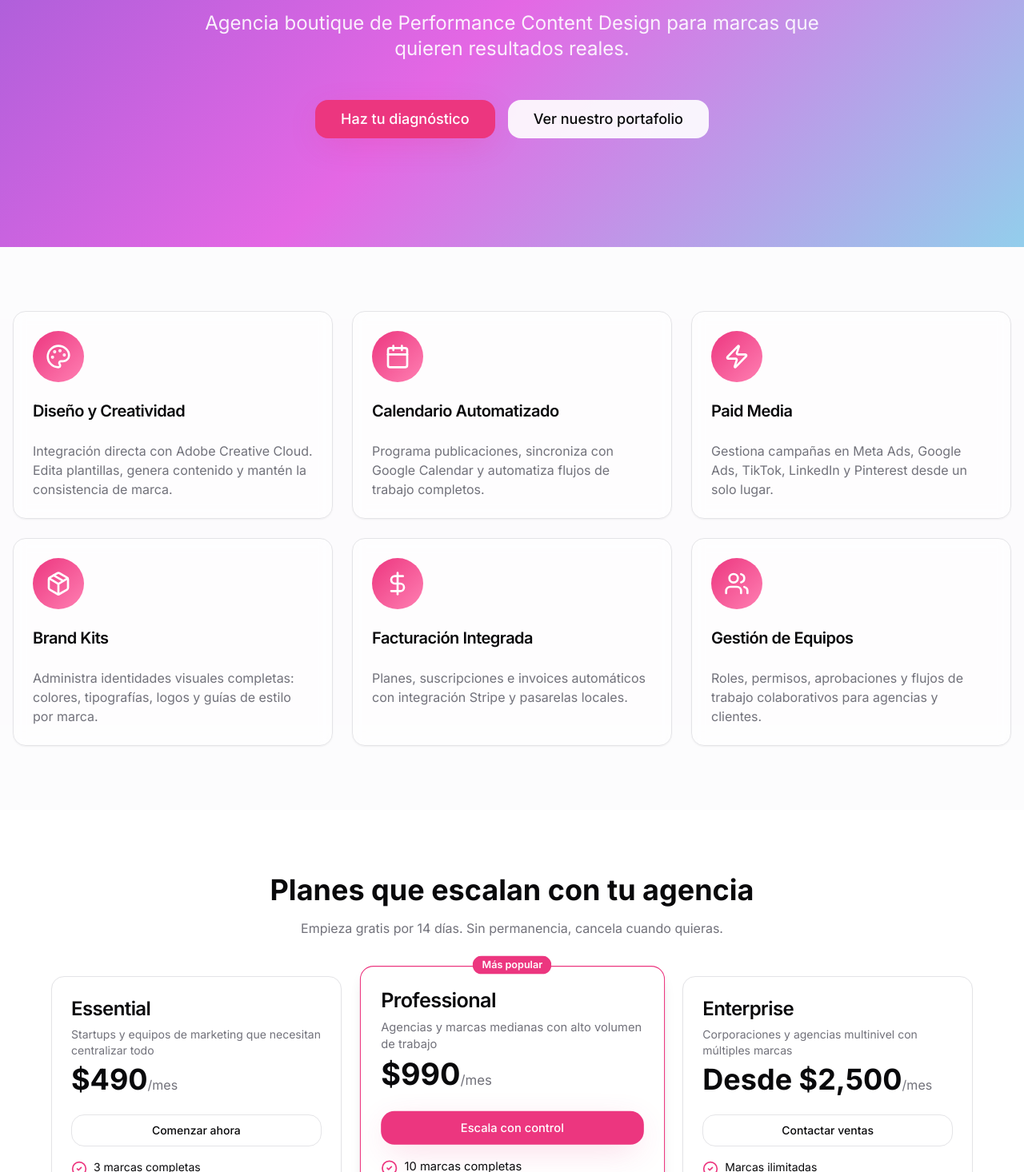
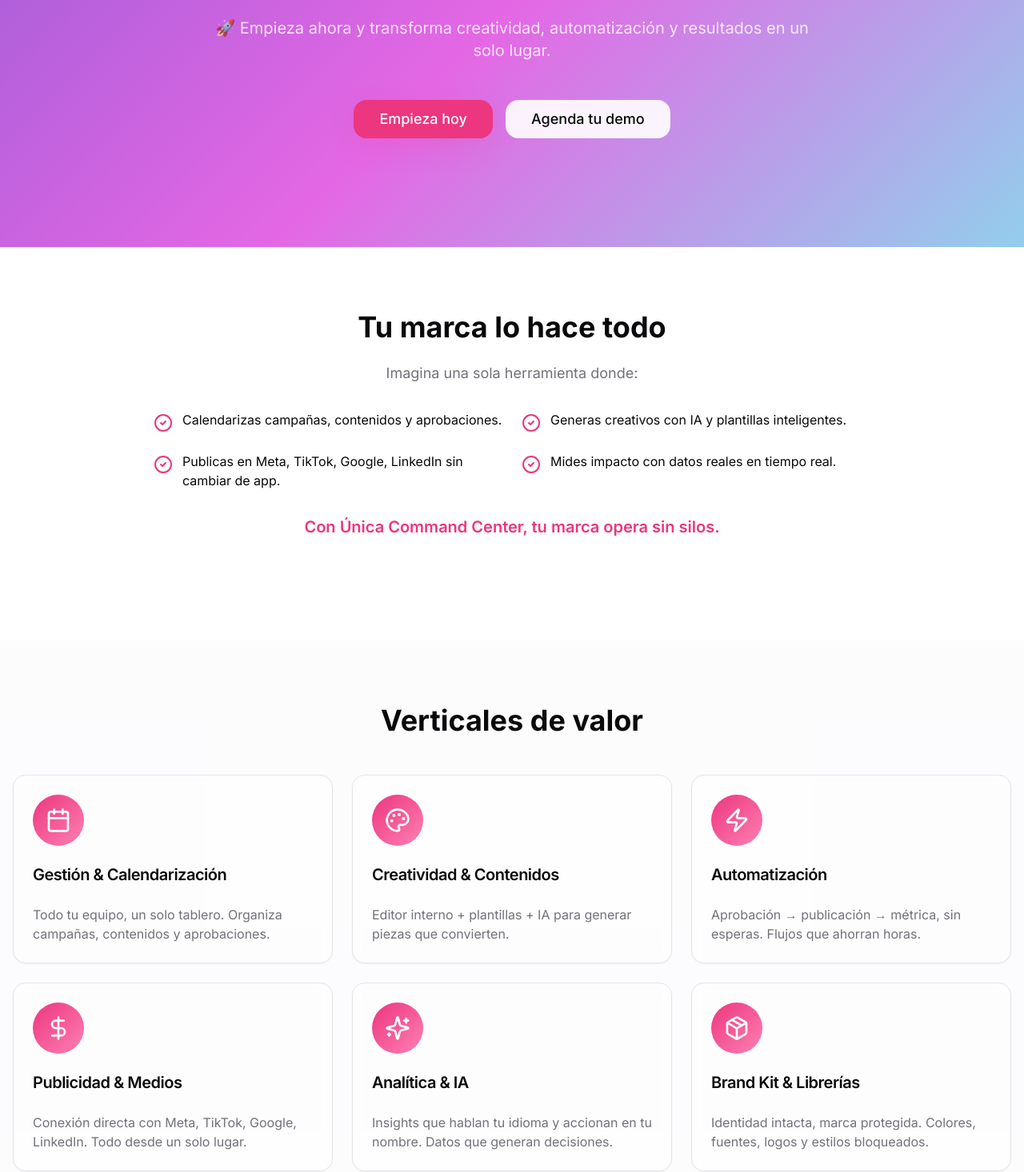
Before and after one commit to dapscl/brainyunica, a React (Vite) app: page / in a window 1280 px wide. Shown: the part 364-1830 px from the top of the page at 80% size. Built offline with nearby package versions, Linux system fonts and the light colour scheme.

Commit message:
Update landing page copies
Update the landing page content with new copy for the header, "Tu marca lo hace todo" section, "Verticales de valor" section, pricing plans, "Qué incluye" section, "Por qué es diferente" section, and the call to action.

```diff
--- a/src/pages/LandingPage.tsx
+++ b/src/pages/LandingPage.tsx
@@ -21,34 +21,34 @@ const LandingPage = () => {
 
   const features = [
     {
-      icon: Palette,
-      title: "Diseño y Creatividad",
-      description: "Integración directa con Adobe Creative Cloud. Edita plantillas, genera contenido y mantén la consistencia de marca."
+      icon: Calendar,
+      title: "Gestión & Calendarización",
+      description: "Todo tu equipo, un solo tablero. Organiza campañas, contenidos y aprobaciones."
     },
     {
-      icon: Calendar,
-      title: "Calendario Automatizado",
-      description: "Programa publicaciones, sincroniza con Google Calendar y automatiza flujos de trabajo completos."
+      icon: Palette,
+      title: "Creatividad & Contenidos",
+      description: "Editor interno + plantillas + IA para generar piezas que convierten."
     },
     {
       icon: Zap,
-      title: "Paid Media",
-      description: "Gestiona campañas en Meta Ads, Google Ads, TikTok, LinkedIn y Pinterest desde un solo lugar."
+      title: "Automatización",
+      description: "Aprobación → publicación → métrica, sin esperas. Flujos que ahorran horas."
+    },
+    {
+      icon: DollarSign,
+      title: "Publicidad & Medios",
+      description: "Conexión directa con Meta, TikTok, Google, LinkedIn. Todo desde un solo lugar."
+    },
+    {
+      icon: Sparkles,
+      title: "Analítica & IA",
+      description: "Insights que hablan tu idioma y accionan en tu nombre. Datos que generan decisiones."
     },
     {
       icon: Package,
-      title: "Brand Kits",
-      description: "Administra identidades visuales completas: colores, tipografías, logos y guías de estilo por marca."
-    },
-    {
-      icon: DollarSign,
-      title: "Facturación Integrada",
-      description: "Planes, suscripciones e invoices automáticos con integración Stripe y pasarelas locales."
-    },
-    {
-      icon: Users,
-      title: "Gestión de Equipos",
-      description: "Roles, permisos, aprobaciones y flujos de trabajo colaborativos para agencias y clientes."
+      title: "Brand Kit & Librerías",
+      description: "Identidad intacta, marca protegida. Colores, fuentes, logos y estilos bloqueados."
     }
   ];
 
@@ -136,26 +136,69 @@ const LandingPage = () => {
         <div className="container mx-auto px-4 py-20 md:py-32">
           <div className="max-w-4xl mx-auto text-center">
             <h1 className="text-5xl md:text-7xl font-bold mb-6 text-white">
-              Hacemos contenidos que venden. Punto.
+              Única Command Center
             </h1>
-            <p className="text-xl md:text-2xl text-white/90 mb-12 max-w-3xl mx-auto">
-              Agencia boutique de Performance Content Design para marcas que quieren resultados reales.
+            <p className="text-xl md:text-2xl text-white/90 mb-4 max-w-3xl mx-auto">
+              Cuatro plataformas, una sola interfaz. Gestiona tu marca desde el brief hasta el ROI.
+            </p>
+            <p className="text-lg md:text-xl text-white/80 mb-12 max-w-3xl mx-auto">
+              🚀 Empieza ahora y transforma creatividad, automatización y resultados en un solo lugar.
             </p>
             <div className="flex flex-col sm:flex-row gap-4 justify-center">
               <Button size="lg" onClick={() => navigate("/auth")} className="text-lg px-8">
-                Haz tu diagnóstico
+                Empieza hoy
               </Button>
               <Button size="lg" variant="secondary" className="text-lg px-8 bg-white/90 hover:bg-white text-foreground">
-                Ver nuestro portafolio
+                Agenda tu demo
               </Button>
             </div>
           </div>
         </div>
       </section>
 
-      {/* Features Section */}
+      {/* Tu marca lo hace todo Section */}
+      <section className="py-20 bg-background">
+        <div className="container mx-auto px-4">
+          <div className="max-w-4xl mx-auto text-center mb-12">
+            <h2 className="text-3xl md:text-4xl font-bold mb-6">
+              Tu marca lo hace todo
+            </h2>
+            <p className="text-lg text-muted-foreground mb-8">
+              Imagina una sola herramienta donde:
+            </p>
+            <div className="grid grid-cols-1 md:grid-cols-2 gap-6 text-left">
+              <div className="flex items-start gap-3">
+                <CheckCircle2 className="h-6 w-6 text-primary shrink-0 mt-1" />
+                <p className="text-foreground">Calendarizas campañas, contenidos y aprobaciones.</p>
+              </div>
+              <div className="flex items-start gap-3">
+                <CheckCircle2 className="h-6 w-6 text-primary shrink-0 mt-1" />
+                <p className="text-foreground">Generas creativos con IA y plantillas inteligentes.</p>
+              </div>
+              <div className="flex items-start gap-3">
+                <CheckCircle2 className="h-6 w-6 text-primary shrink-0 mt-1" />
+                <p className="text-foreground">Publicas en Meta, TikTok, Google, LinkedIn sin cambiar de app.</p>
+              </div>
+              <div className="flex items-start gap-3">
+                <CheckCircle2 className="h-6 w-6 text-primary shrink-0 mt-1" />
+                <p className="text-foreground">Mides impacto con datos reales en tiempo real.</p>
+              </div>
+            </div>
+            <p className="text-xl font-semibold mt-8 text-primary">
+              Con Única Command Center, tu marca opera sin silos.
+            </p>
+          </div>
+        </div>
+      </section>
+
+      {/* Verticales Section */}
       <section className="py-20 bg-muted/30">
         <div className="container mx-auto px-4">
+          <div className="text-center mb-12">
+            <h2 className="text-3xl md:text-4xl font-bold mb-4">
+              Verticales de valor
+            </h2>
+          </div>
           <div className="grid grid-cols-1 md:grid-cols-3 gap-6 max-w-7xl mx-auto">
             {features.map((feature, index) => (
               <Card key={index} className="border-border hover:shadow-glow transition-smooth bg-card/50 backdrop-blur">
@@ -181,10 +224,10 @@ const LandingPage = () => {
         <div className="container mx-auto px-4">
           <div className="text-center mb-12">
             <h2 className="text-3xl md:text-4xl font-bold mb-4">
-              Planes que escalan con tu agencia
+              Planes para cada escala
             </h2>
-            <p className="text-muted-foreground max-w-2xl mx-auto">
-              Empieza gratis por 14 días. Sin permanencia, cancela cuando quieras.
+            <p className="text-muted-foreground max-w-3xl mx-auto text-lg">
+              Todos los planes permiten que una marca haga todo: desde calendarizar hasta integrar medios y lanzar ads.
             </p>
           </div>
           <div className="grid grid-cols-1 md:grid-cols-3 gap-8 max-w-6xl mx-auto">
@@ -229,14 +272,69 @@ const LandingPage = () => {
         </div>
       </section>
 
+      {/* Qué incluye Section */}
+      <section className="py-20 bg-muted/30">
+        <div className="container mx-auto px-4">
+          <div className="max-w-4xl mx-auto">
+            <h2 className="text-3xl md:text-4xl font-bold mb-8 text-center">
+              Qué incluye
+            </h2>
+            <div className="grid grid-cols-1 md:grid-cols-2 gap-6">
+              <Card className="bg-card/50 backdrop-blur">
+                <CardContent className="pt-6">
+                  <p className="text-foreground">Marcas activas, usuarios y recursos dimensionados para cada plan.</p>
+                </CardContent>
+              </Card>
+              <Card className="bg-card/50 backdrop-blur">
+                <CardContent className="pt-6">
+                  <p className="text-foreground">Generaciones IA, publicaciones automatizadas y espacio de almacenamiento escalables.</p>
+                </CardContent>
+              </Card>
+              <Card className="bg-card/50 backdrop-blur">
+                <CardContent className="pt-6">
+                  <p className="text-foreground">Integraciones completas: Adobe CC, Meta Ads, Google Ads, TikTok, LinkedIn.</p>
+                </CardContent>
+              </Card>
+              <Card className="bg-card/50 backdrop-blur">
+                <CardContent className="pt-6">
+                  <p className="text-foreground">Soporte adaptado al nivel: email, chat o manager dedicado.</p>
+                </CardContent>
+              </Card>
+              <Card className="bg-card/50 backdrop-blur md:col-span-2">
+                <CardContent className="pt-6">
+                  <p className="text-foreground text-center">Consumo adicional gestionado mediante créditos y addons.</p>
+                </CardContent>
+              </Card>
+            </div>
+          </div>
+        </div>
+      </section>
+
+      {/* Por qué es diferente Section */}
+      <section className="py-20 bg-background">
+        <div className="container mx-auto px-4">
+          <div className="max-w-4xl mx-auto text-center">
+            <h2 className="text-3xl md:text-4xl font-bold mb-8">
+              Por qué es diferente
+            </h2>
+            <div className="space-y-6 text-lg text-muted-foreground">
+              <p>Porque reúne en una sola plataforma lo que antes requería cuatro herramientas distintas.</p>
+              <p>Porque convierte la creatividad en resultados medibles.</p>
+              <p>Porque elimina fricción: un login, una interfaz, una operación fluida.</p>
+              <p className="text-xl font-semibold text-primary">Porque tu marca no solo publica, gana.</p>
+            </div>
+          </div>
+        </div>
+      </section>
+
       {/* CTA Section */}
       <section className="bg-gradient-primary text-white py-20">
         <div className="container mx-auto px-4 text-center">
           <h2 className="text-4xl md:text-5xl font-bold mb-6">
-            Hablemos de tu proyecto
+            Empieza hoy
           </h2>
           <p className="text-xl mb-8 text-white/90 max-w-2xl mx-auto">
-            Completa este formulario y nos pondremos en contacto contigo
+            Agenda tu demo privada y descubre cómo Única Command Center puede transformar tu operación de marketing.
           </p>
           <Button
             size="lg"
@@ -244,7 +342,7 @@ const LandingPage = () => {
             className="text-lg px-8 bg-white hover:bg-white/90 text-foreground"
             onClick={() => navigate("/auth")}
           >
-            Enviar mensaje
+            Agenda tu demo
           </Button>
         </div>
       </section>
```
